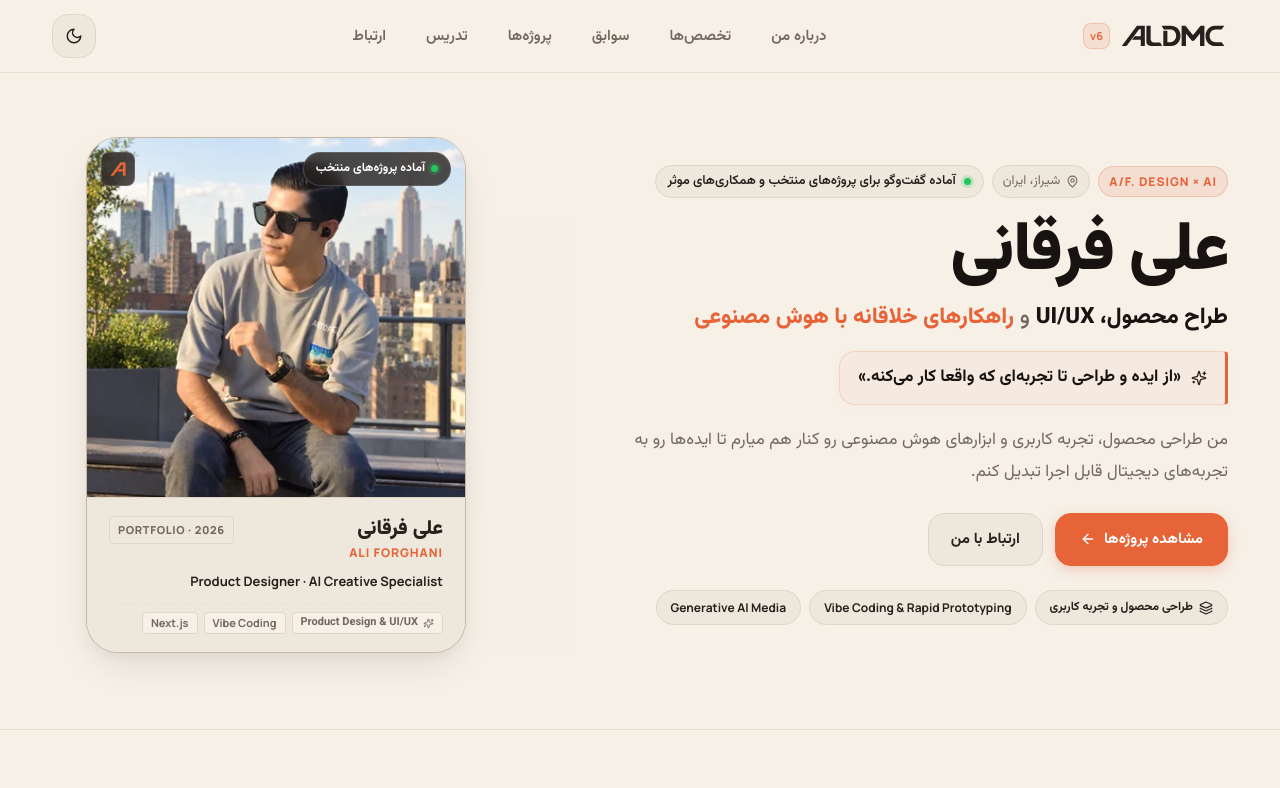
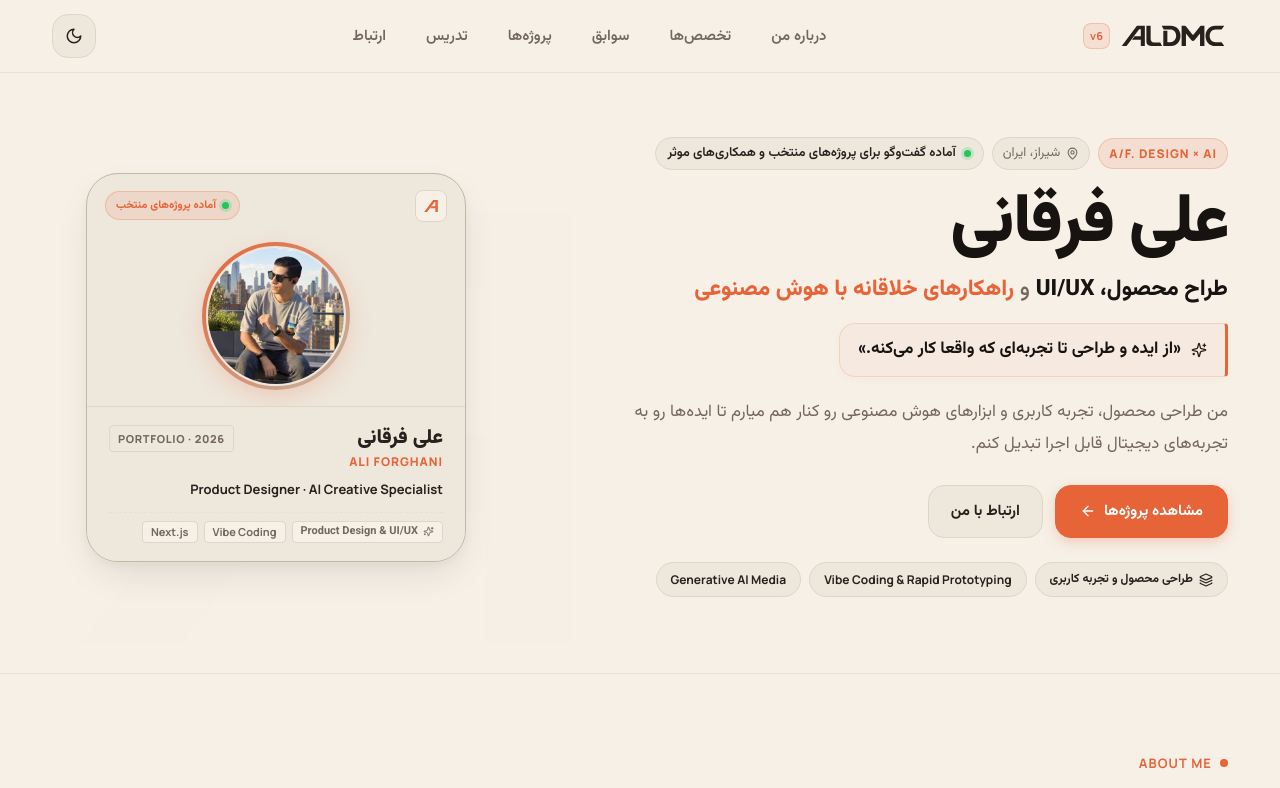
Before and after one commit to ALDMC3215/ALDMC-Resume, a React (Vite) app: page / in a window 1280 px wide. Shown: the top 788 px of the page. Built offline with nearby package versions, Linux system fonts and the light colour scheme.

Commit message:
style(hero): update creator portrait to circular profile avatar

```diff
--- a/src/components/sections/Hero.tsx
+++ b/src/components/sections/Hero.tsx
@@ -82,24 +82,26 @@ export const Hero: React.FC = () => {
           {/* Editorial Creator Showcase Profile (Left in RTL) */}
           <div className="hero-visual-col">
             <div className="creator-profile-card card-editorial">
-              {/* Creator Portrait Frame */}
-              <div className="creator-portrait-wrapper">
-                <img
-                  src="/brand/avatars/ali-forghani.webp"
-                  alt="Ali Forghani - علی فرقانی"
-                  className="creator-portrait-img"
-                  loading="eager"
-                />
-
-                {/* Top-Right Floating Live Status Pill */}
+              {/* Top Bar with Status and Monogram */}
+              <div className="creator-card-top-bar">
+                <div className="creator-monogram-stamp">
+                  <Monogram width={18} color="var(--brand-orange)" />
+                </div>
                 <div className="creator-status-chip">
                   <span className="status-ping-sm" />
                   <span>آماده پروژه‌های منتخب</span>
                 </div>
+              </div>
 
-                {/* Top-Left Monogram Stamp */}
-                <div className="creator-monogram-stamp">
-                  <Monogram width={20} color="var(--brand-orange)" />
+              {/* Circular Creator Avatar Frame */}
+              <div className="creator-avatar-section">
+                <div className="creator-avatar-ring">
+                  <img
+                    src="/brand/avatars/ali-forghani.webp"
+                    alt="Ali Forghani - علی فرقانی"
+                    className="creator-avatar-img"
+                    loading="eager"
+                  />
                 </div>
               </div>
 
--- a/src/styles/components.css
+++ b/src/styles/components.css
@@ -427,6 +427,8 @@
   box-shadow: var(--shadow-lg);
   background-color: var(--surface);
   transition: all var(--duration-normal) var(--ease-editorial);
+  display: flex;
+  flex-direction: column;
 }
 
 .creator-profile-card:hover {
@@ -435,58 +437,72 @@
   box-shadow: 0 16px 36px -8px rgba(231, 99, 56, 0.15);
 }
 
-.creator-portrait-wrapper {
-  position: relative;
-  width: 100%;
-  aspect-ratio: 4 / 3.8;
-  overflow: hidden;
+.creator-card-top-bar {
+  display: flex;
+  align-items: center;
+  justify-content: space-between;
+  padding: 16px 18px 0;
+}
+
+.creator-status-chip {
+  display: inline-flex;
+  align-items: center;
+  gap: 6px;
+  padding: 4px 10px;
+  border-radius: var(--radius-pill);
+  background-color: var(--highlight-badge);
+  border: 1px solid var(--highlight-badge-border);
+  color: var(--brand-orange);
+  font-size: 0.6875rem;
+  font-weight: 700;
+  pointer-events: none;
+}
+
+.creator-monogram-stamp {
+  width: 32px;
+  height: 32px;
+  border-radius: var(--radius-sm);
   background-color: var(--bg);
-}
-
-.creator-portrait-img {
+  border: 1px solid var(--border);
+  display: flex;
+  align-items: center;
+  justify-content: center;
+  pointer-events: none;
+}
+
+.creator-avatar-section {
+  display: flex;
+  justify-content: center;
+  align-items: center;
+  padding: 20px 20px 16px;
+}
+
+.creator-avatar-ring {
+  width: 148px;
+  height: 148px;
+  border-radius: var(--radius-pill);
+  padding: 4px;
+  background: linear-gradient(135deg, var(--brand-orange), var(--border-strong));
+  box-shadow: 0 8px 24px -4px rgba(231, 99, 56, 0.25);
+  display: flex;
+  align-items: center;
+  justify-content: center;
+  transition: transform var(--duration-normal) var(--ease-editorial);
+}
+
+.creator-profile-card:hover .creator-avatar-ring {
+  transform: scale(1.03);
+}
+
+.creator-avatar-img {
   width: 100%;
   height: 100%;
+  border-radius: var(--radius-pill);
   object-fit: cover;
   object-position: center top;
-  transition: transform var(--duration-slow) var(--ease-editorial);
-}
-
-.creator-profile-card:hover .creator-portrait-img {
-  transform: scale(1.03);
-}
-
-.creator-status-chip {
-  position: absolute;
-  top: 14px;
-  right: 14px;
-  display: inline-flex;
-  align-items: center;
-  gap: 6px;
-  padding: 5px 12px;
-  border-radius: var(--radius-pill);
-  background-color: rgba(39, 33, 29, 0.8);
-  backdrop-filter: blur(8px);
-  border: 1px solid rgba(255, 255, 255, 0.15);
-  color: #FFFFFF;
-  font-size: 0.75rem;
-  font-weight: 700;
-  pointer-events: none;
-}
-
-.creator-monogram-stamp {
-  position: absolute;
-  top: 14px;
-  left: 14px;
-  width: 34px;
-  height: 34px;
-  border-radius: var(--radius-sm);
-  background-color: rgba(39, 33, 29, 0.8);
-  backdrop-filter: blur(8px);
-  border: 1px solid rgba(255, 255, 255, 0.15);
-  display: flex;
-  align-items: center;
-  justify-content: center;
-  pointer-events: none;
+  background-color: var(--bg);
+  border: 2px solid var(--surface);
+  display: block;
 }
 
 .creator-card-footer {
```
